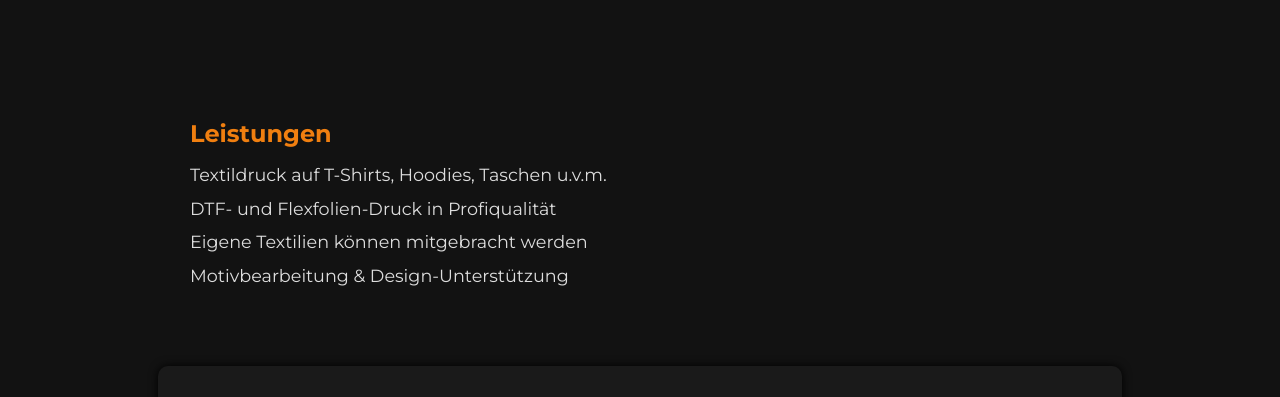
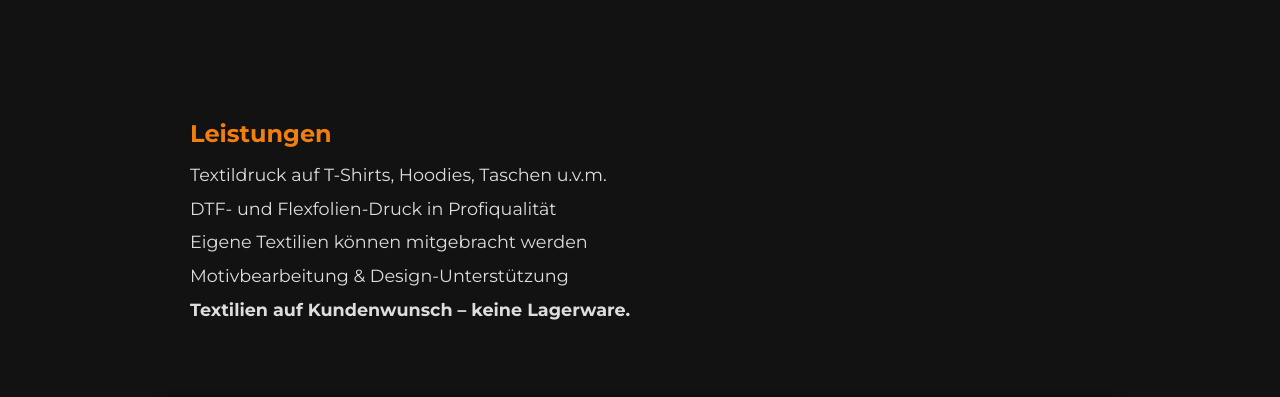
Before and after one commit to EmilianMihali/T-Shirt-Druck-, a plain HTML site: page index.html in a window 1280 px wide. Shown: the part 321-718 px from the top of the page. Drawn offline with Linux system fonts and the light colour scheme.

Commit message:
Update index.html

```diff
--- a/index.html
+++ b/index.html
@@ -131,6 +131,7 @@
       <li>DTF- und Flexfolien-Druck in Profiqualität</li>
       <li>Eigene Textilien können mitgebracht werden</li>
       <li>Motivbearbeitung & Design-Unterstützung</li>
+      <li><strong>Textilien auf Kundenwunsch – keine Lagerware.</strong></li>
     </ul>
   </section>
   <section id="preise" class="preise">
```
